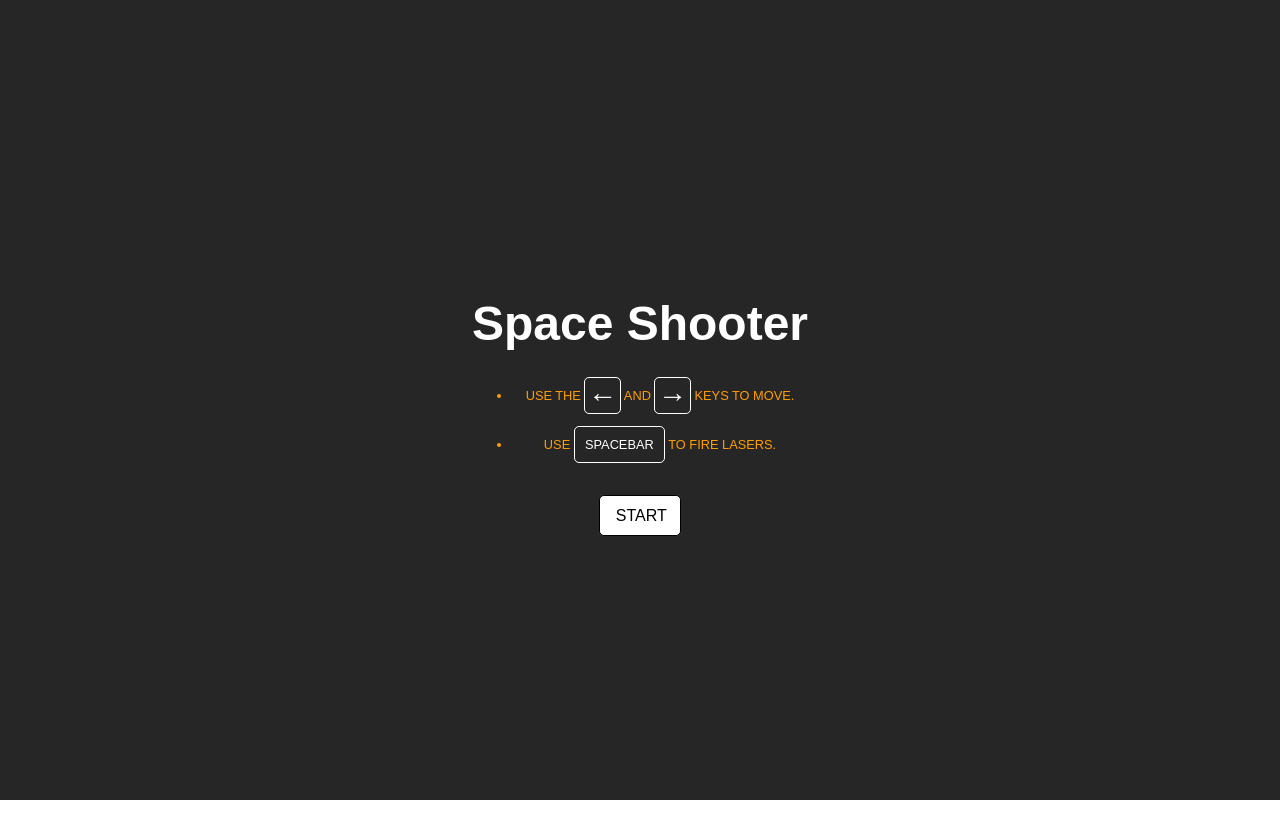
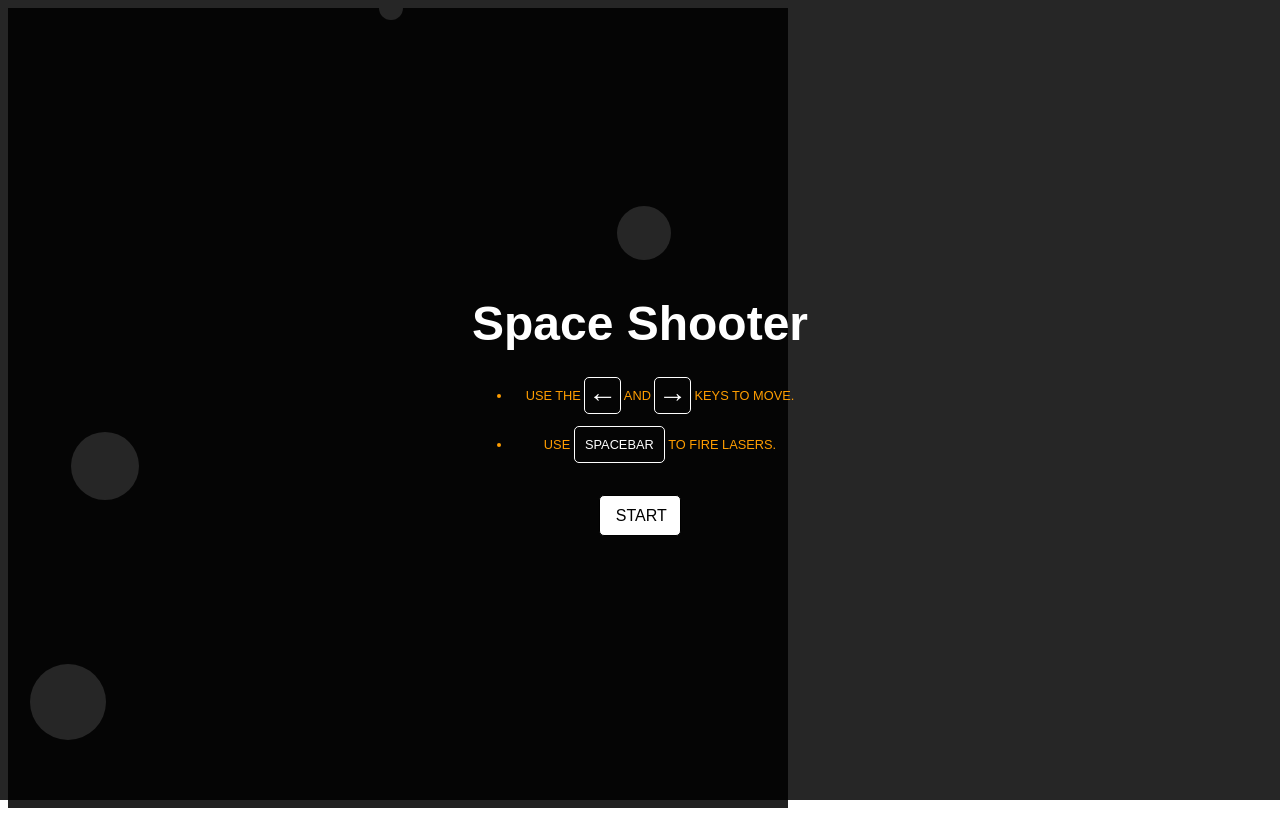
Before and after one commit to m7modg97/m7modg97.github.io, a plain HTML site: page index.html in a window 1280 px wide. Drawn offline with Linux system fonts and the light colour scheme.

Commit message:
Update index.html

```diff
--- a/index.html
+++ b/index.html
@@ -463,7 +463,7 @@ function startGame(e) {
 }
 
 function onResize() {
-  stage.width = "1000px";
+  stage.width = window.innerWidth - 500;
   stage.height = window.innerHeight;
 }
 
```
